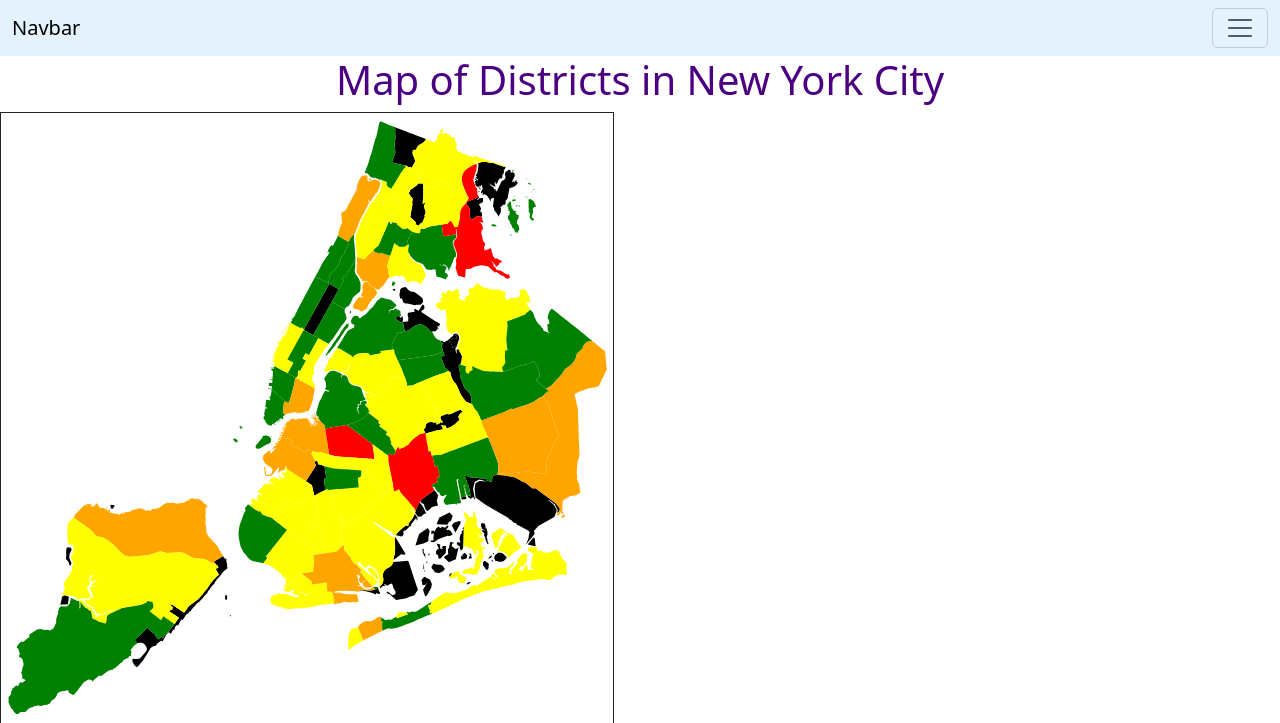
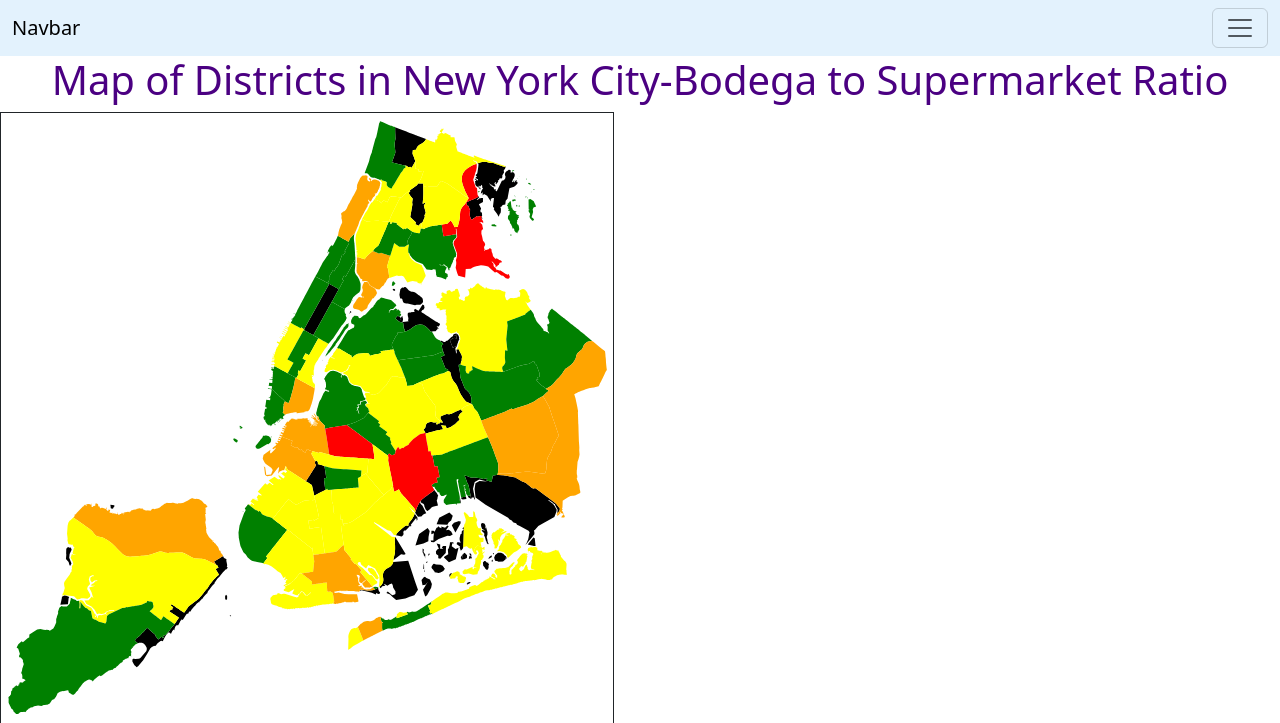
Before and after one commit to Manas-Ram/FinalProject, a Flask app: page /index in a window 1280 px wide. Shown: the top 723 px of the page. Run offline with Flask 3, Linux system fonts and the light colour scheme.

Commit message:
Update index.html

```diff
--- a/templates/index.html
+++ b/templates/index.html
@@ -23,7 +23,7 @@
       </div>
     </nav>
 
-    <h1 style = "color:indigo; text-align: center;"> Map of Districts in New York City</h1>
+    <h1 style = "color:indigo; text-align: center;"> Map of Districts in New York City-Bodega to Supermarket Ratio</h1>
 
 
     <div id="newyork">
```
